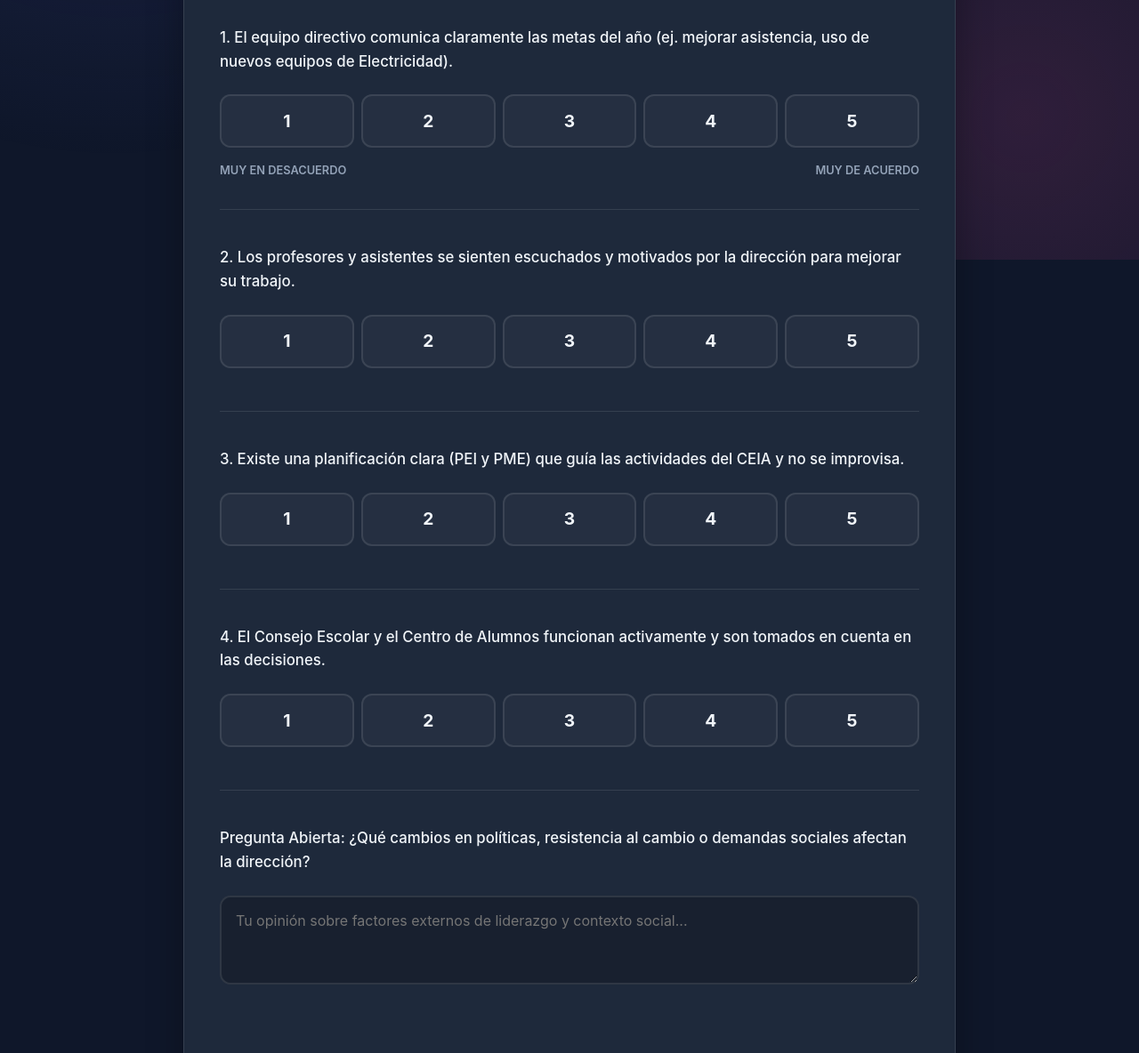
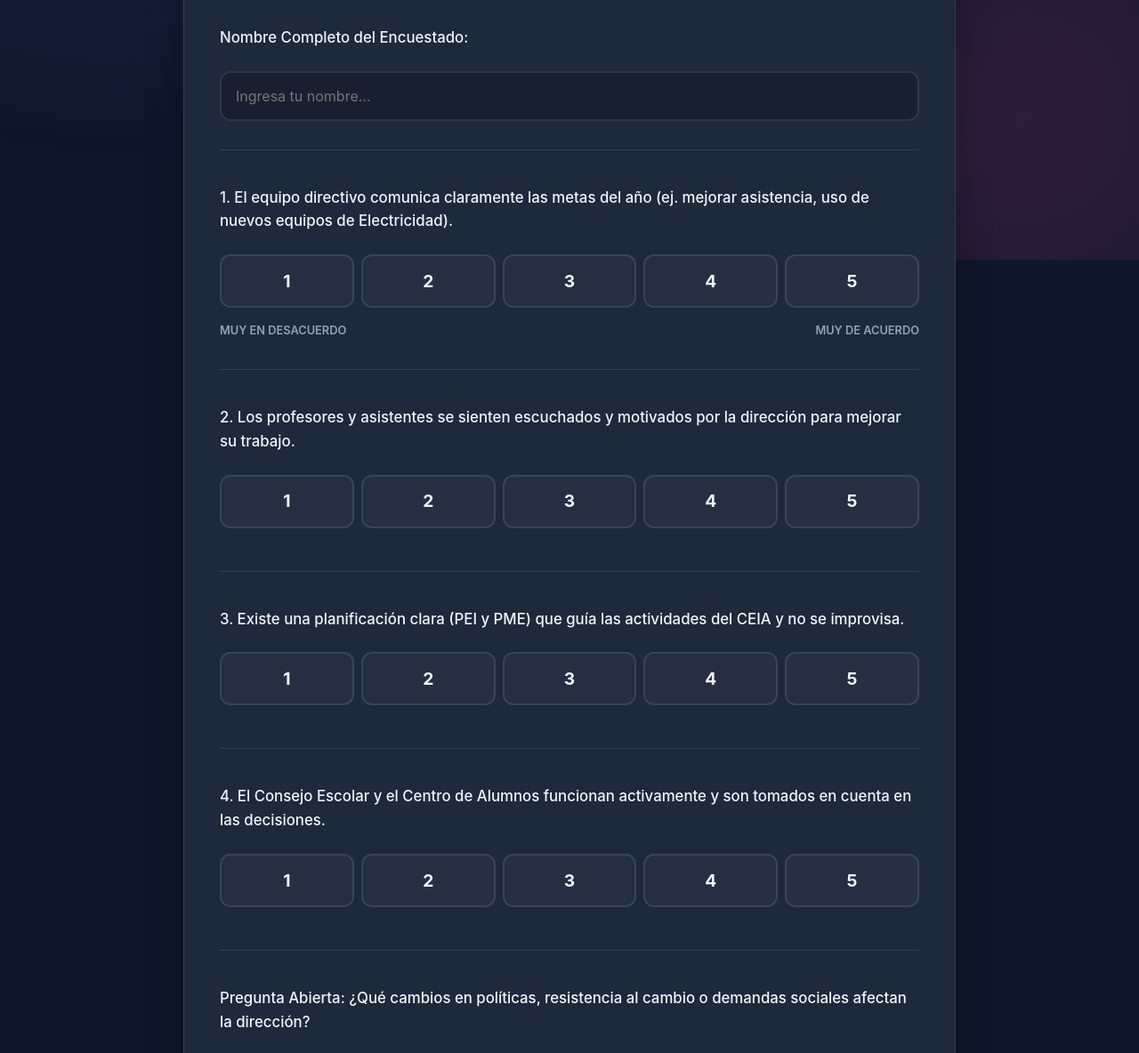
Before and after one commit to Juanpi2024/Foda-2025-CEIA-con-base-de-datos, a website built with Vite: page index.html in a window 1280 px wide. Shown: the part 508-1692 px from the top of the page at 89% size. Built offline with nearby package versions, Linux system fonts and the light colour scheme.

Commit message:
Corrected year to 2025 across all files and added respondent name field

```diff
--- a/index.html
+++ b/index.html
@@ -36,6 +36,12 @@
                                         <!-- ÁREA I: LIDERAZGO -->
                                         <div class="step active" data-step="1">
                                                 <div class="step-title"><span>🏛️</span> I. Liderazgo</div>
+
+                                                <div class="question">
+                                                        <label>Nombre Completo del Encuestado:</label>
+                                                        <input type="text" name="nombre" id="nombre"
+                                                                placeholder="Ingresa tu nombre..." required>
+                                                </div>
 
                                                 <div class="question">
                                                         <label>1. El equipo directivo comunica claramente las metas del
--- a/src/style.css
+++ b/src/style.css
@@ -50,8 +50,8 @@ body {
   top: 0;
   z-index: 100;
   background: var(--glass);
+  -webkit-backdrop-filter: blur(12px);
   backdrop-filter: blur(12px);
-  -webkit-backdrop-filter: blur(12px);
   border-bottom: 1px solid var(--border);
 }
 
@@ -258,7 +258,8 @@ main {
   text-transform: uppercase;
 }
 
-textarea {
+textarea,
+input[type="text"] {
   width: 100%;
   background: rgba(0, 0, 0, 0.2);
   border: 2px solid var(--border);
@@ -268,11 +269,11 @@ textarea {
   font-family: inherit;
   font-size: 1rem;
   resize: vertical;
-  min-height: 100px;
   transition: all 0.3s ease;
 }
 
-textarea:focus {
+textarea:focus,
+input[type="text"]:focus {
   outline: none;
   border-color: var(--primary);
   background: rgba(0, 0, 0, 0.3);
```
